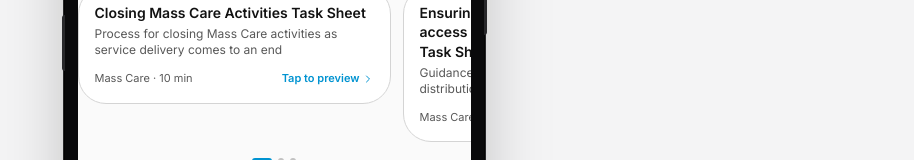
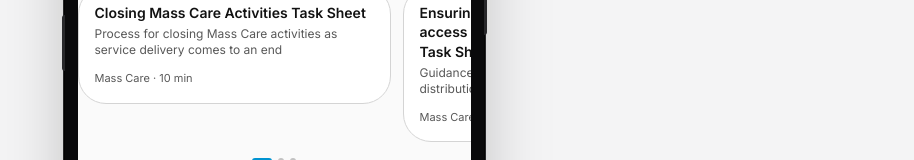
Before and after one commit to davidjhillis/arc_mobile2, a Next.js app: page / in a window 1280 px wide. Both pictures are taken after a click on the button "Sign in with SSO". Shown: the part 285-445 px from the top of the page, without its empty margins (366-1280 px from the left). Built offline with nearby package versions, Linux system fonts and the light colour scheme.

Commit message:
Recommended carousel: remove 'Tap to preview' hint — self-discovery

```diff
--- a/components/screens/home-screen.tsx
+++ b/components/screens/home-screen.tsx
@@ -393,7 +393,7 @@ export function HomeScreen({ onNavigate }: HomeScreenProps) {
                     <span>
                       {doc.category} · {doc.readTime}
                     </span>
-                    {expanded ? (
+                    {expanded && (
                       <button
                         onClick={(e) => {
                           e.stopPropagation()
@@ -404,10 +404,6 @@ export function HomeScreen({ onNavigate }: HomeScreenProps) {
                         Open article
                         <ChevronRight className="w-3 h-3" aria-hidden />
                       </button>
-                    ) : (
-                      <span className="inline-flex items-center gap-0.5 text-interactive font-semibold">
-                        Tap to preview <ChevronRight className="w-3 h-3" aria-hidden />
-                      </span>
                     )}
                   </div>
                 </div>
```
